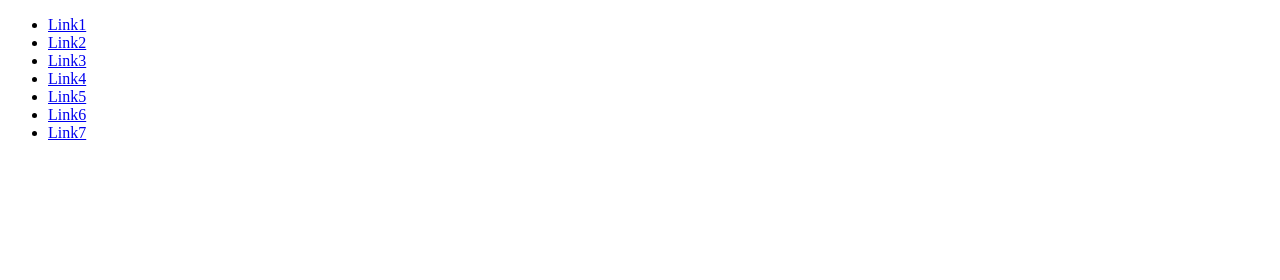
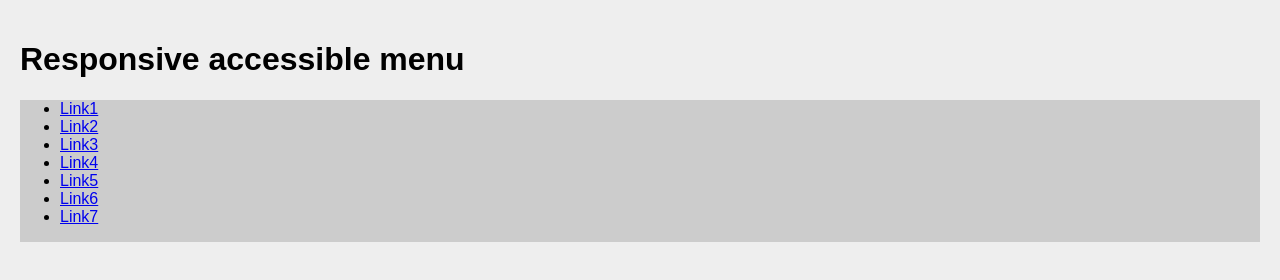
Before and after one commit to robinpoort/responsivemenu, a plain HTML site: page index.html in a window 1280 px wide. Drawn offline with Linux system fonts and the light colour scheme.

```diff
--- /dev/null
+++ b/css/demo.css
@@ -0,0 +1,30 @@
+body {
+  background: #eee;
+  margin: 0;
+  padding: 20px;
+  font-family: Arial, Helvetica, sans-serif;
+}
+
+.menu_container {
+  background: #ccc;
+}
+
+.menu_container:after {
+  content: "";
+  display: table;
+  clear: both;
+}
+
+.menu_toggle_button {
+  float: right;
+}
+
+.sub_toggle {
+  width: 22px;
+  height: 22px;
+  background: #fff;
+  color: #555;
+  font-size: 22px;
+  text-align: center;
+  line-height: 22px;
+}
--- a/index.html
+++ b/index.html
@@ -10,13 +10,15 @@
     <![endif]-->
     <!--[if gt IE 8]><!-->
     <link rel="stylesheet" href="css/responsivemenu.css">
+    <link rel="stylesheet" href="css/demo.css">
     <!--<![endif]-->
 </head>
 <body id="page" class="no-js">
 <script type="text/javascript">function hasClass(e,t){return e.className.match(new RegExp("(\\s|^)"+t+"(\\s|$)"))}var el=document.getElementById("page");var cl="no-js";if(hasClass(el,cl)){var reg=new RegExp("(\\s|^)"+cl+"(\\s|$)");el.className=el.className.replace(reg," js-enabled")}</script>
 
-<div>
-    <div>
+<div class="container">
+    <h1>Responsive accessible menu</h1>
+    <div class="menu_container">
         <ul class="responsive-menu">
             <li>
                 <a href="#">Link1</a>
```
Also changed, not shown: js/jquery.responsivemenu.js.
